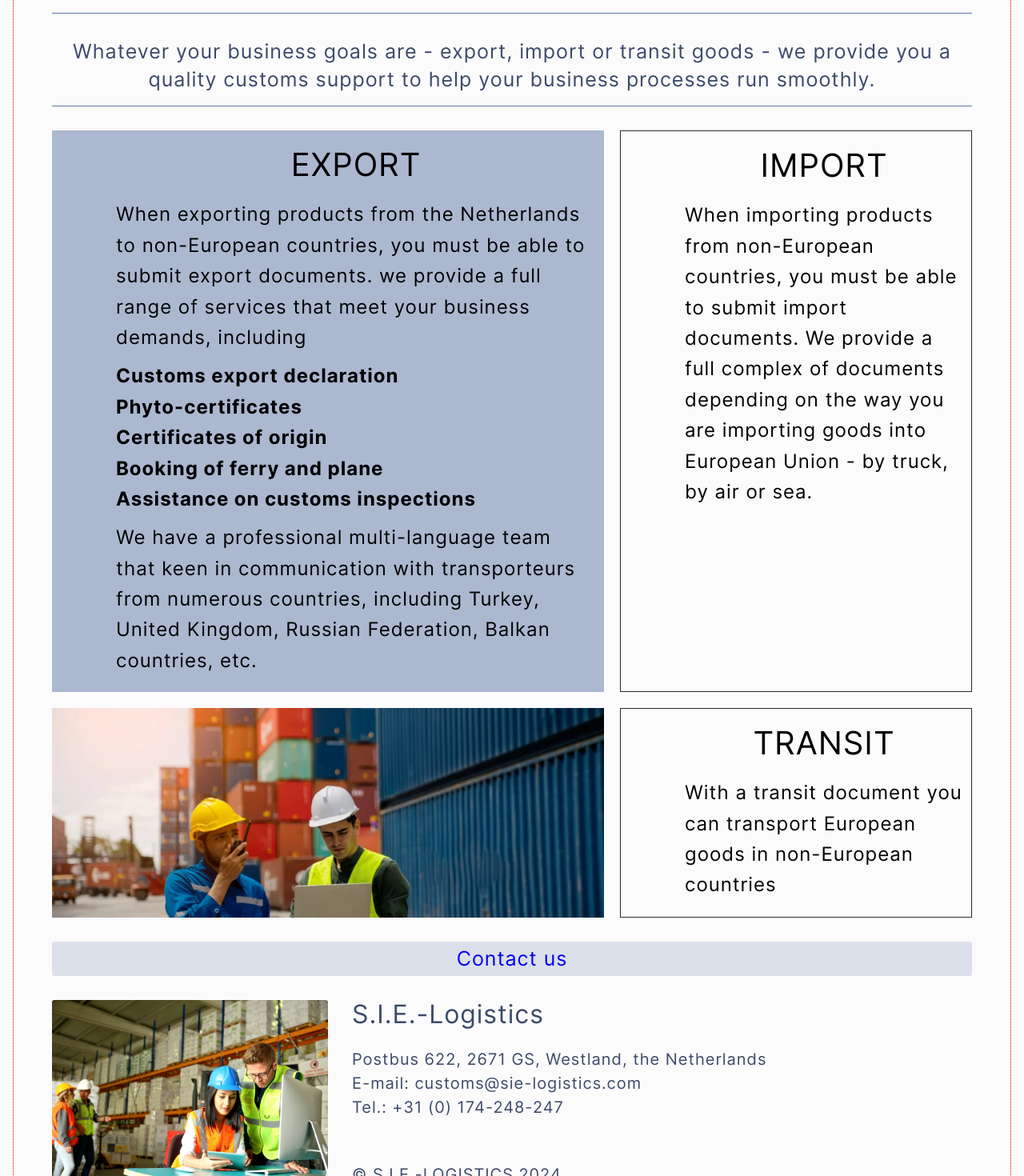
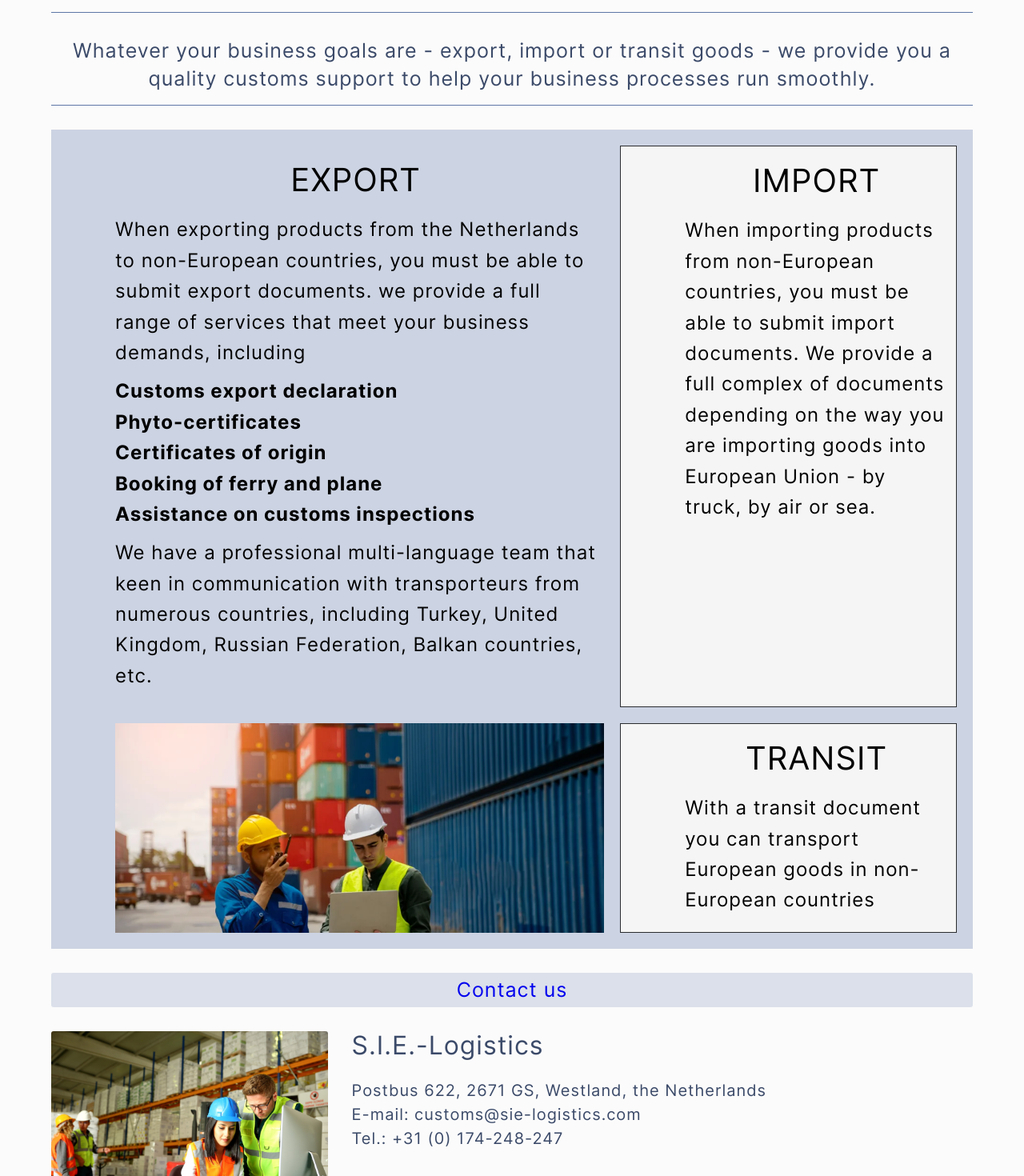
Before and after one commit to meyer985/sie, a React (Create React App) app: page /solutions in a window 1280 px wide. Shown: the part 581-2051 px from the top of the page at 80% size. Built offline with nearby package versions, Linux system fonts and the light colour scheme.

Commit message:
last version

```diff
--- a/src/App.js
+++ b/src/App.js
@@ -28,11 +28,11 @@ function App() {
                         </>
                     }/>
 
-            <Route path="/about/" element={<>
+                    <Route path="/about" element={<>
                         <About/>
                         <ContactLink/>
                     </>}/>
-            <Route path="/solutions/*" element={<>
+                    <Route path="/solutions" element={<>
                         <Solutions/>
                         <ContactLink/>
                     </>}/>
--- a/src/Solutions/Solutions.js
+++ b/src/Solutions/Solutions.js
@@ -48,7 +48,7 @@ function Solutions(props) {
 
         <div className="solutions_transit_img"></div>
 
-        <div className="solutions_transit solutions_export">
+        <div className="solutions_transit">
             <h1 className="solutions_header">TRANSIT</h1>
             <p className="solutions_text">{trans}</p>
         </div>
--- a/src/blocks/about/about.css
+++ b/src/blocks/about/about.css
@@ -6,7 +6,6 @@
 .about_info {
   background-color: rgb(245,245,245);
   margin-top: 25px;
-  max-width: 80%;
 }
 .about_text {
   font-size: 22px;
@@ -14,6 +13,7 @@
   line-height: 1.3;
   margin: 0;
   text-indent: 5px;
+  max-width: 80%;
 }
 
 .meet {
@@ -81,15 +81,20 @@ padding: 8px;
 }
 
 @media screen and (max-width: 1170px) {
-  .about_info {
+  .about_text {
     max-width: 100%;
   }
 }
 
 @media screen and (max-width: 930px) {
+  .about_text {
+    font-size: 20px;
+  }
 
 }
 
 @media screen and (max-width: 670px) {
-
+  .about_text {
+    font-size: 16px;
+  }
 }
--- a/src/blocks/page/page.css
+++ b/src/blocks/page/page.css
@@ -4,7 +4,7 @@
   min-width: 320px;
   margin: 0 auto;
   box-sizing: border-box;
-  border: 1px dotted red;
+  box-sizing: border-box;
   position: relative;
 
 }
--- a/src/blocks/solutions/solutions.css
+++ b/src/blocks/solutions/solutions.css
@@ -7,11 +7,12 @@ margin: 30px auto 30px;
     grid-template-columns: 60% 40%;
     grid-template-rows: repeat(2, auto);
     grid-row-gap: 20px;
+    background-color: rgb(93, 118, 166, 0.3);
 }
 
 .solutions_export {
-    background-color: rgb(93, 118, 166, 0.5);
-   display: flex;
+    margin-top: 20px;
+    display: flex;
     flex-direction: column;
     padding: 20px 10px 20px 80px;
 }
@@ -20,12 +21,19 @@ margin: 30px auto 30px;
     background-color: inherit;
     border: 1px solid #2A2C2F;
     margin-left: 20px;
+    background-color: rgb(245,245,245);
+    margin-right: 20px;
+    margin-top: 20px;
 }
 
 .solutions_transit {
     margin-left: 20px;
     background-color: inherit;
     border: 1px solid #2A2C2F;
+    background-color: rgb(245,245,245);
+    margin-right: 20px;
+    margin-bottom: 20px;
+    padding: 20px 10px 20px 80px;
 }
 
 .solutions_transit_img {
@@ -34,6 +42,9 @@ margin: 30px auto 30px;
     background-position: center;
     background-size: cover;
     background-repeat: no-repeat;
+    margin-bottom: 20px;
+    margin-left: 80px;
+
 }
 
 .solutions_header {
```
Lines whose indentation alone changed are shown as unchanged.
